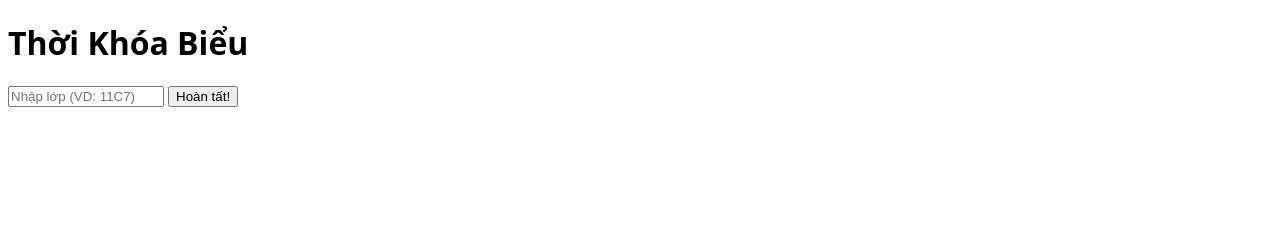
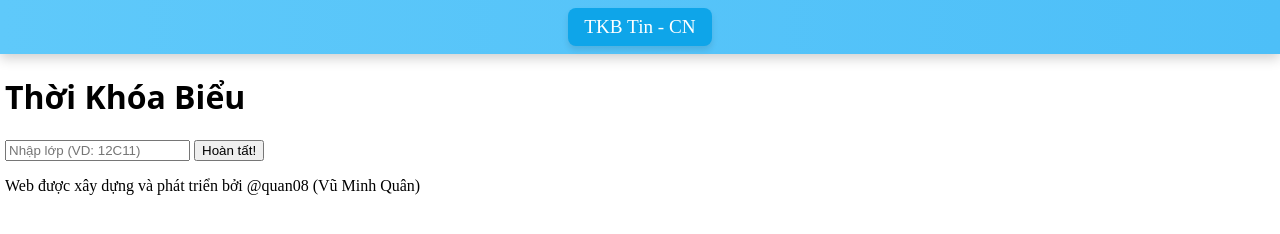
Before and after one commit to vmquan08/xemtkb, a plain HTML site: page index.html in a window 1280 px wide. Drawn offline with Linux system fonts and the light colour scheme; no server answers.

Commit message:
Implement code changes to enhance functionality and improve performance

```diff
--- a/index.html
+++ b/index.html
@@ -12,9 +12,15 @@
     <link rel="stylesheet" href="style.css">
 </head>
 <body>
-    <h1>Thời Khóa Biểu</h1>
-    <input type="text" id="class-input" placeholder="Nhập lớp (VD: 11C7)">
-    <button onclick="searchClass()">Hoàn tất!</button>
-    <div id="schedule-container"></div>
+    <div id="top-menu">
+        <a href="tkb-tincn.html" style="text-decoration: none;" class="button-link">TKB Tin - CN</a>
+    </div>
+    <div style="margin: 5px;">
+        <h1>Thời Khóa Biểu</h1>
+        <input type="text" id="class-input" placeholder="Nhập lớp (VD: 12C11)">
+        <button onclick="searchClass()">Hoàn tất!</button>
+        <div id="schedule-container"></div>
+        <p>Web được xây dựng và phát triển bởi @quan08 (Vũ Minh Quân)</p>
+    </div>
 </body>
 </html>
--- a/style.css
+++ b/style.css
@@ -1,3 +1,7 @@
+html, body {
+    margin: 0;
+}
+
 h1 {
     font-family: "Open Sans", sans-serif;
 }
@@ -41,11 +45,6 @@ th:not(:first-child), td:not(:first-child) {
     }
 }
 
-#class-input {
-    width: 150px;
-    padding: 1px;
-}
-
 .table th {
     background-color: #00ffff;
     height: 30px;
@@ -54,3 +53,39 @@ th:not(:first-child), td:not(:first-child) {
 .table td:first-child {
     background-color: #00ffff;
 }
+
+#top-menu {
+    background: linear-gradient(90deg, #5fc9fa, #4dbff8);
+    color: white;
+    font-weight: 600;
+    font-size: 1.2rem;
+    padding: 0.5rem 1rem;
+    display: flex;
+    justify-content: center;
+    align-items: center;
+    box-shadow: 0 4px 12px rgba(0,0,0,0.2);
+}
+
+a.button-link {
+    display: inline-block;
+    padding: 0.5rem 1rem;
+    background-color: #0ea5e9;
+    color: white;
+    font-weight: 500;
+    border-radius: 0.5rem;
+    text-decoration: none;
+    box-shadow: 0 4px 6px rgba(0,0,0,0.1);
+    transition: all 0.3s;
+}
+
+a.button-link:hover {
+    background-color: #0284c7;
+    transform: translateY(-2px);
+    box-shadow: 0 6px 10px rgba(0,0,0,0.15);
+}
+
+a.button-link:active {
+    background-color: #0369a1;
+    transform: translateY(0);
+    box-shadow: 0 4px 6px rgba(0,0,0,0.1);
+}
```
Also changed, not shown: tkb-tincn.html (added, +12 -0 lines), tkb-tincn.jpg (added), 1 other file.
